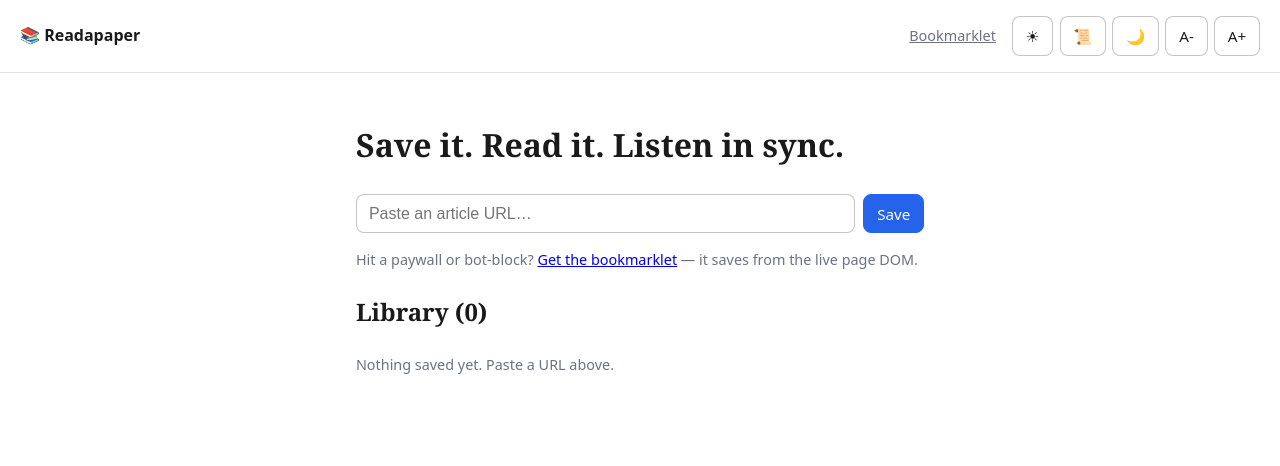
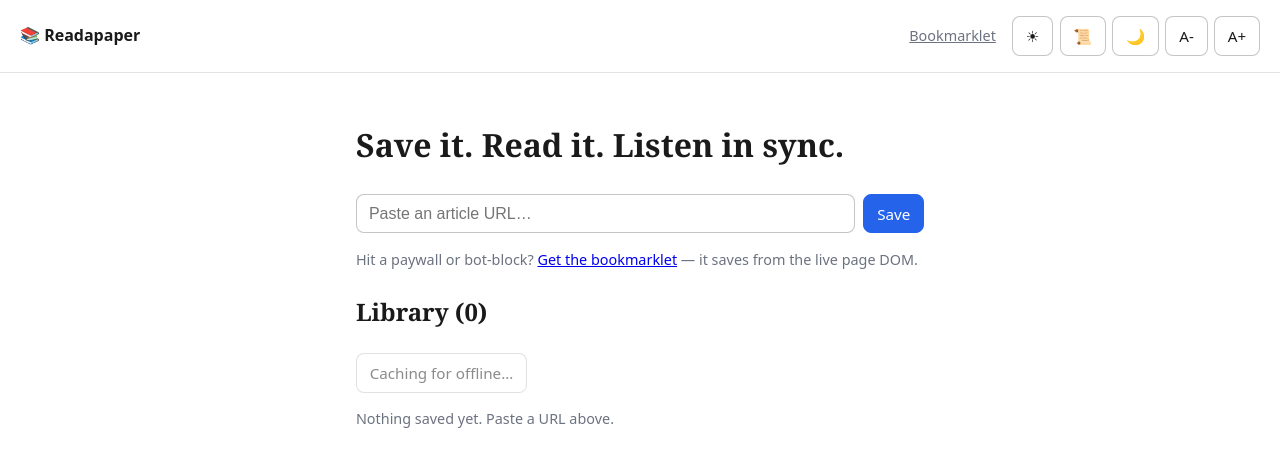
Before and after one commit to jackowayed/readapaper, a Next.js app: page / in a window 1280 px wide. Shown: the top 466 px of the page. Built offline with nearby package versions, Linux system fonts and the light colour scheme.

Commit message:
feat: proactive offline cache warming for unopened articles

```diff
--- a/app/page.tsx
+++ b/app/page.tsx
@@ -1,5 +1,6 @@
 import SaveForm from "@/components/SaveForm";
 import ArticleList from "@/components/ArticleList";
+import OfflineCacheButton from "@/components/OfflineCacheButton";
 import SiteHeader from "@/components/SiteHeader";
 import { listArticles, toSummary } from "@/lib/store";
 
@@ -18,6 +19,7 @@ export default async function Home() {
           the live page DOM.
         </p>
         <h2>Library ({articles.length})</h2>
+        <OfflineCacheButton />
         <ArticleList articles={articles} />
       </main>
     </>
--- /dev/null
+++ b/components/OfflineCacheButton.tsx
@@ -0,0 +1,68 @@
+"use client";
+import { useCallback, useEffect, useRef, useState } from "react";
+import { readOfflineReady, warmOfflineCache } from "@/lib/offline-cache";
+
+/**
+ * Proactive offline control for the library page. Warms the service-worker
+ * cache (library + every article document, including unopened ones) once on
+ * load while online, and offers a manual refresh. Shows how many pages are
+ * cached so going offline has no surprises.
+ */
+export default function OfflineCacheButton() {
+  const [state, setState] = useState<"idle" | "warming" | "ready" | "unsupported">("idle");
+  const [warmed, setWarmed] = useState(0);
+  const [total, setTotal] = useState(0);
+  const ran = useRef(false);
+
+  const warm = useCallback(async () => {
+    if (!("serviceWorker" in navigator) || !navigator.onLine) {
+      if (!("serviceWorker" in navigator)) setState("unsupported");
+      return;
+    }
+    setState("warming");
+    try {
+      // Wait for the worker to take control so these requests get cached.
+      await Promise.race([
+        navigator.serviceWorker.ready,
+        new Promise((_, reject) => setTimeout(() => reject(new Error("sw-timeout")), 10000)),
+      ]);
+      const { warmed: w, total: t } = await warmOfflineCache();
+      setWarmed(w);
+      setTotal(t);
+      setState("ready");
+    } catch {
+      setState((s) => (s === "warming" ? "idle" : s));
+    }
+  }, []);
+
+  useEffect(() => {
+    const prev = readOfflineReady();
+    if (prev) {
+      setWarmed(prev.count);
+      setState("ready");
+    }
+    if (!ran.current && navigator.onLine) {
+      ran.current = true;
+      void warm();
+    }
+  }, [warm]);
+
+  if (state === "unsupported") return null;
+
+  const label =
+    state === "warming"
+      ? "Caching for offline…"
+      : state === "ready"
+        ? `✓ ${warmed} page${warmed === 1 ? "" : "s"} available offline${
+            total ? ` (${total} articles)` : ""
+          } · Refresh`
+        : "↓ Make available offline";
+
+  return (
+    <p className="muted" role="status">
+      <button onClick={() => void warm()} disabled={state === "warming"}>
+        {label}
+      </button>
+    </p>
+  );
+}
--- a/components/OfflineSupport.tsx
+++ b/components/OfflineSupport.tsx
@@ -1,6 +1,7 @@
 "use client";
 import { useEffect, useState } from "react";
 import { flushPendingProgress, readPendingProgress } from "@/lib/offline-queue";
+import { readOfflineReady } from "@/lib/offline-cache";
 
 /**
  * Registers /sw.js once, then flushes queued progress writes whenever the
@@ -10,10 +11,12 @@ import { flushPendingProgress, readPendingProgress } from "@/lib/offline-queue";
 export default function OfflineSupport() {
   const [online, setOnline] = useState(true);
   const [pending, setPending] = useState(0);
+  const [ready, setReady] = useState(0);
 
   useEffect(() => {
     setOnline(navigator.onLine);
     setPending(readPendingProgress().length);
+    setReady(readOfflineReady()?.count ?? 0);
 
     if ("serviceWorker" in navigator) {
       navigator.serviceWorker.register("/sw.js").catch(() => {});
@@ -48,6 +51,9 @@ export default function OfflineSupport() {
       if (e.key === "readapaper:pending-progress") {
         setPending(readPendingProgress().length);
       }
+      if (e.key === "readapaper:offline-ready") {
+        setReady(readOfflineReady()?.count ?? 0);
+      }
     }
 
     window.addEventListener("online", onOnline);
@@ -66,7 +72,7 @@ export default function OfflineSupport() {
   return (
     <p className="muted" role="status" style={{ textAlign: "center", margin: "0.5rem 0 0" }}>
       {!online
-        ? `Offline — reading cached articles. Progress will sync when you reconnect${
+        ? `Offline — ${ready ? `${ready} cached pages ready to read` : "no cached pages yet; reconnect and open the library to cache articles"}. Progress will sync when you reconnect${
             pending ? ` (${pending} pending)` : ""
           }.`
         : `${pending} reading-progress update${pending === 1 ? "" : "s"} pending sync…`}
--- /dev/null
+++ b/lib/offline-cache.ts
@@ -0,0 +1,110 @@
+/**
+ * Proactive offline cache warming — fetch the library + every article
+ * document through the service worker so unopened articles stay readable
+ * offline. The service worker caches these responses on the way through
+ * (see public/sw.js); this module just triggers the requests and records
+ * what was warmed.
+ */
+
+export type OfflineReady = {
+  count: number;
+  at: string;
+};
+
+export type WarmStorage = {
+  getItem(key: string): string | null;
+  setItem(key: string, value: string): void;
+  removeItem(key: string): void;
+};
+
+export const OFFLINE_READY_KEY = "readapaper:offline-ready";
+
+function defaultStorage(): WarmStorage | null {
+  try {
+    if (typeof window !== "undefined" && window.localStorage) return window.localStorage;
+  } catch {
+    // SSR / private mode: no storage
+  }
+  return null;
+}
+
+export function readOfflineReady(
+  storage: WarmStorage | null = defaultStorage()
+): OfflineReady | null {
+  if (!storage) return null;
+  try {
+    const raw = storage.getItem(OFFLINE_READY_KEY);
+    if (!raw) return null;
+    const parsed: unknown = JSON.parse(raw);
+    if (
+      typeof parsed === "object" &&
+      parsed !== null &&
+      typeof (parsed as OfflineReady).count === "number" &&
+      typeof (parsed as OfflineReady).at === "string"
+    ) {
+      return parsed as OfflineReady;
+    }
+    return null;
+  } catch {
+    return null;
+  }
+}
+
+type WarmFetcher = (url: string) => Promise<{
+  ok: boolean;
+  json: () => Promise<unknown>;
+}>;
+
+function defaultFetcher(url: string) {
+  return fetch(url);
+}
+
+/**
+ * Warm the offline cache: library page first, then every article document.
+ * Failures are tolerated per-URL (offline mid-warm keeps what succeeded).
+ * Returns { warmed, total } and persists the result for the UI banner.
+ */
+export async function warmOfflineCache(
+  fetcher: WarmFetcher = defaultFetcher,
+  storage: WarmStorage | null = defaultStorage()
+): Promise<{ warmed: number; total: number }> {
+  let total = 0;
+  let warmed = 0;
+  try {
+    // Library page first so `/` itself renders offline.
+    const home = await fetcher("/");
+    if (home.ok) warmed += 1;
+
+    const listRes = await fetcher("/api/articles");
+    if (!listRes.ok) return finish(storage, warmed, total);
+    const list: unknown = await listRes.json();
+    const ids = Array.isArray(list)
+      ? list
+          .map((a) => (typeof a === "object" && a !== null ? (a as { id?: unknown }).id : null))
+          .filter((id): id is string => typeof id === "string" && id.length > 0)
+      : [];
+    total = ids.length;
+
+    const results = await Promise.allSettled(ids.map((id) => fetcher(`/a/${id}`)));
+    warmed += results.filter((r) => r.status === "fulfilled" && r.value.ok).length;
+  } catch {
+    // offline mid-warm — keep whatever succeeded
+  }
+  return finish(storage, warmed, total);
+}
+
+function finish(
+  storage: WarmStorage | null,
+  warmed: number,
+  total: number
+): { warmed: number; total: number } {
+  try {
+    storage?.setItem(
+      OFFLINE_READY_KEY,
+      JSON.stringify({ count: warmed, at: new Date().toISOString() } satisfies OfflineReady)
+    );
+  } catch {
+    // storage unavailable — result still returned
+  }
+  return { warmed, total };
+}
```
Also changed, not shown: public/sw.js (+7 -2 lines), 2 other files (tests, documents, lock files or other folders).
